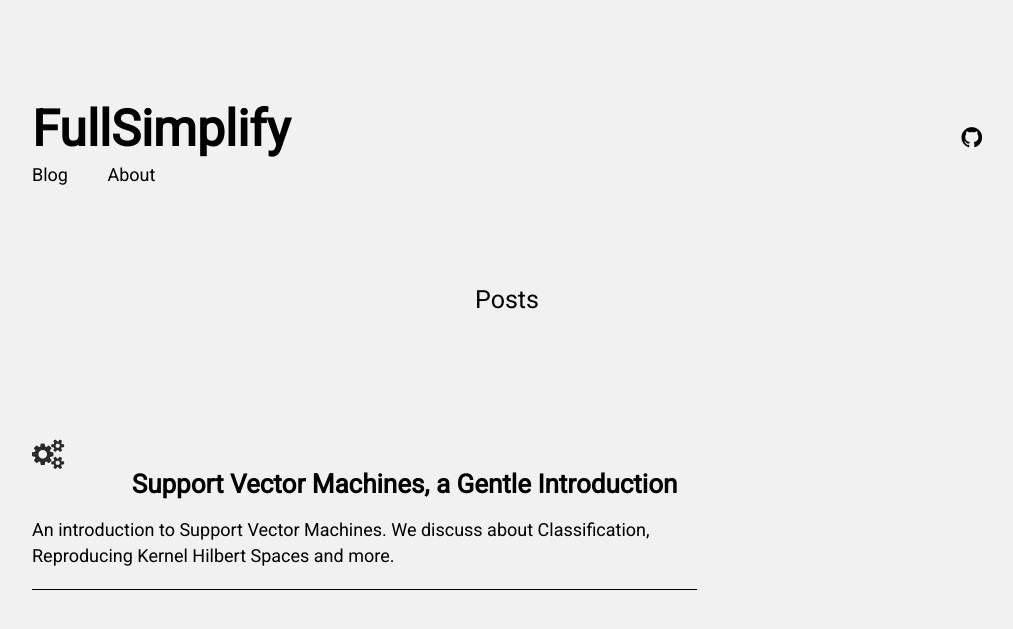
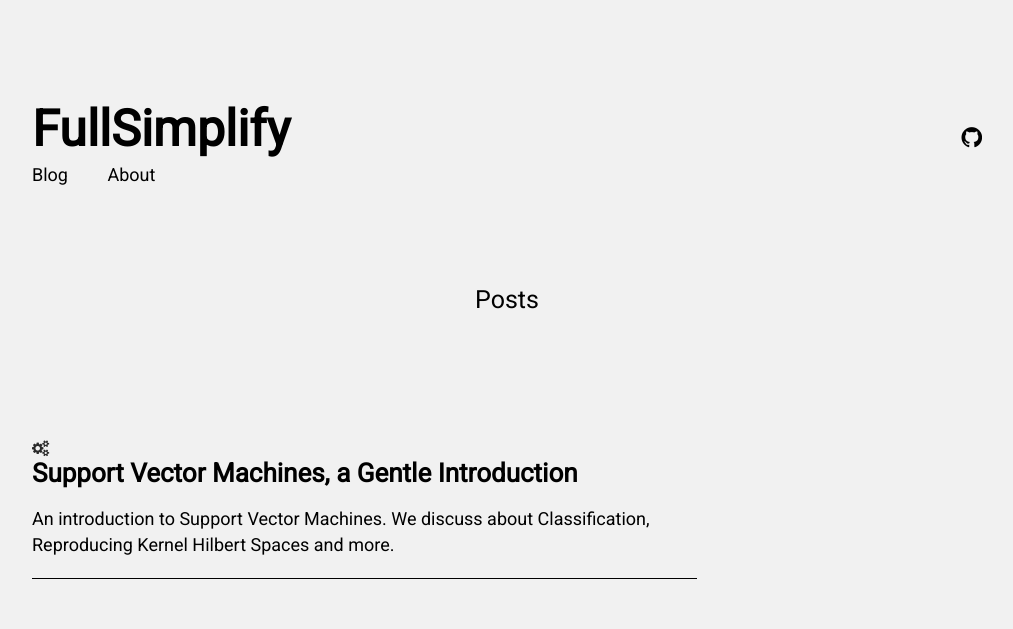
Before and after one commit to FullSimplify/FullSimplify.github.io, a Jekyll site: the page built from index.html, in a window 1280 px wide. Shown: the top 629 px of the page, without its empty margins (133-1146 px from the left). Built offline with Jekyll 4.4.1, drawn with Linux system fonts in a browser that asks for light colours.

Commit message:
Update index.html

```diff
--- a/index.html
+++ b/index.html
@@ -8,11 +8,11 @@ sitemap:
 
 <ul class="list-posts">
     {% for post in site.posts %}
-  <i class="fa fa-cogs side-icon" style="font-size:30px;" aria-hidden="true">
+  <i class="fa fa-cogs side-icon" aria-hidden="true">
     </i>
         <li class="post-teaser">
             <a href="{{ post.url | prepend: site.baseurl }}">
-                <span class="post-teaser__title" style="font-size:26px; margin-left:15%">{{ post.title }}</span>
+                <span class="post-teaser__title" style="font-size:26px;">{{ post.title }}</span>
                 <!--<span class="post-teaser__date">{{ post.date | date: "%d %B %Y" }}</span>-->
             </a>
         </li>
```
